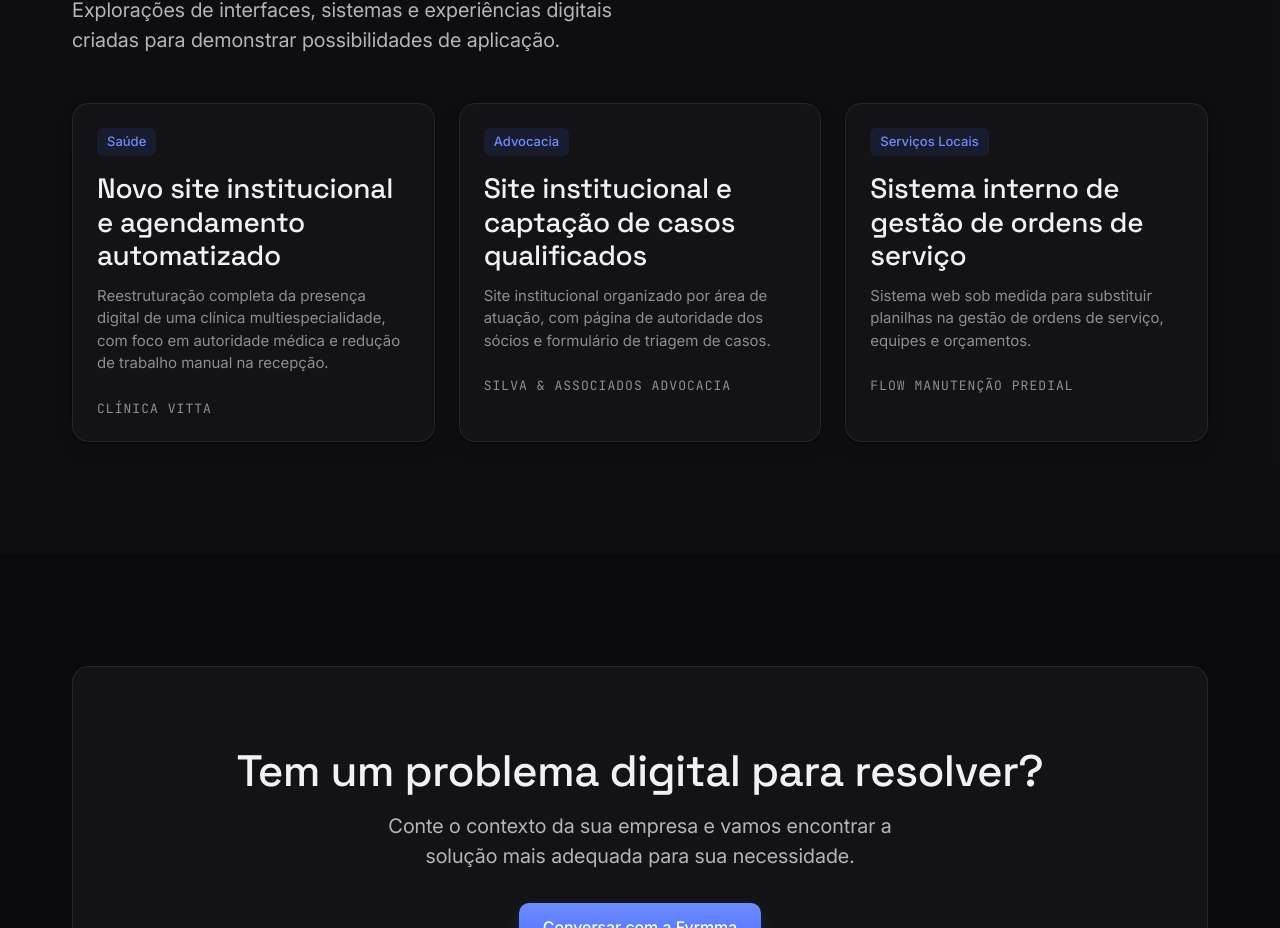
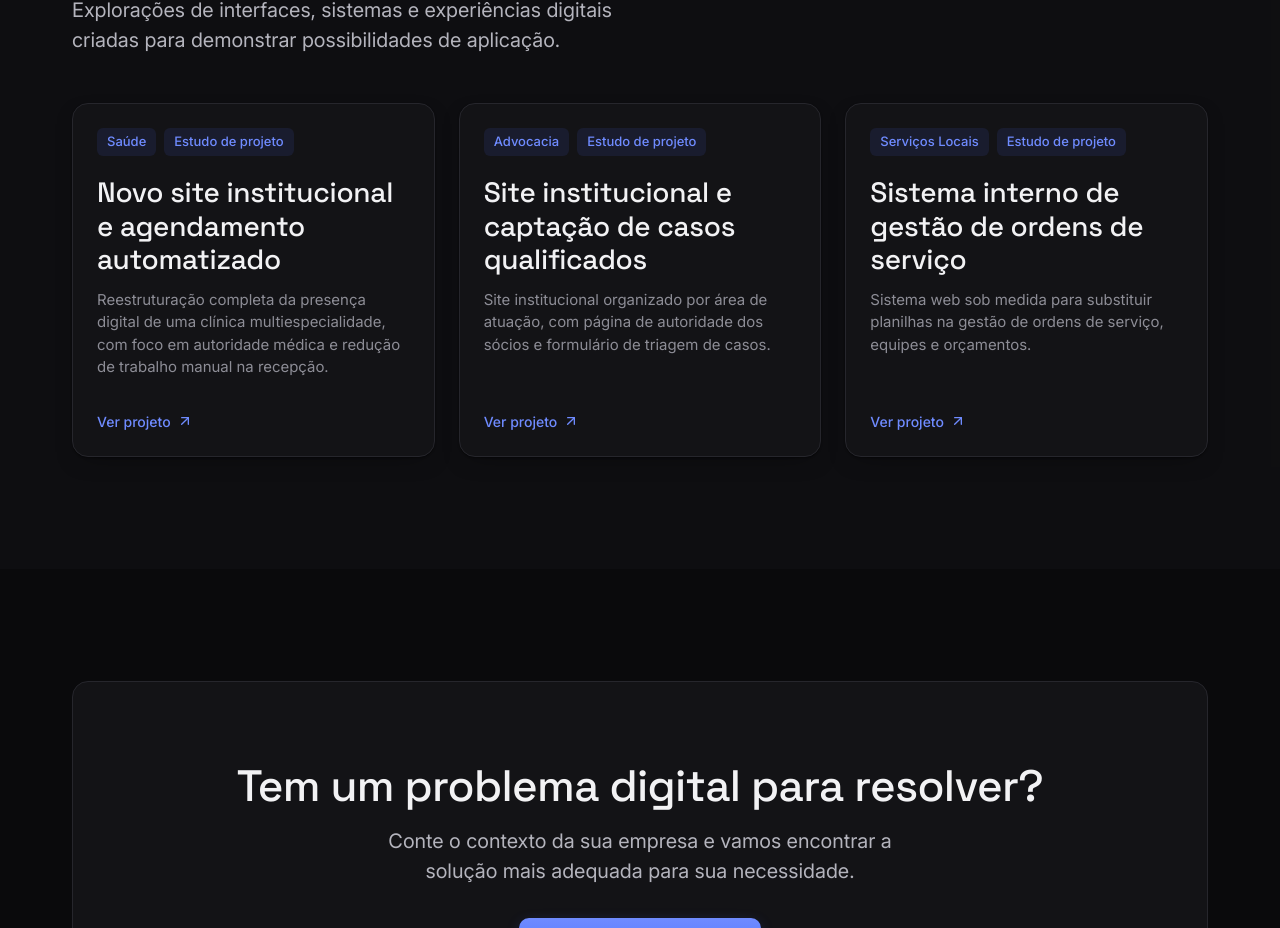
Before and after one commit to marllonpanisset/conjuga, a Next.js app: page / in a window 1280 px wide. Shown: the part 3852-4780 px from the top of the page. Built offline with nearby package versions, Linux system fonts and the light colour scheme.

Commit message:
ui: improve case card presentation and interactions

```diff
--- a/components/sections/CaseCard.tsx
+++ b/components/sections/CaseCard.tsx
@@ -1,21 +1,36 @@
 import Link from "next/link";
+import { ArrowUpRight } from "lucide-react";
 import { Card, Heading, Text, Tag } from "@/components/ui";
 import type { CaseStudy } from "@/types/case-study";
 
 export function CaseCard({ caseStudy }: { caseStudy: CaseStudy }) {
   return (
-    <Link href={`/projetos/${caseStudy.slug}` as never} className="block h-full">
-      <Card className="flex h-full flex-col">
-        <Tag className="w-fit">{caseStudy.segment}</Tag>
-        <Heading as="h3" className="mt-4">
+    <Link
+      href={`/projetos/${caseStudy.slug}` as never}
+      className="group block h-full"
+    >
+      <Card className="flex h-full flex-col transition-transform duration-300 group-hover:-translate-y-1">
+        <div className="flex flex-wrap gap-2">
+          <Tag className="w-fit">{caseStudy.segment}</Tag>
+
+          <Tag className="w-fit">Estudo de projeto</Tag>
+        </div>
+
+        <Heading as="h3" className="mt-5">
           {caseStudy.title}
         </Heading>
+
         <Text variant="muted" className="mt-3">
           {caseStudy.summary}
         </Text>
-        <Text variant="caption" className="mt-6">
-          {caseStudy.client}
-        </Text>
+
+        <div className="mt-auto flex items-center gap-1.5 pt-8 text-[0.875rem] font-medium text-signal-strong transition-colors group-hover:text-signal">
+          Ver projeto
+          <ArrowUpRight
+            size={16}
+            className="transition-transform duration-300 ease-out group-hover:translate-x-0.5 group-hover:-translate-y-0.5"
+          />
+        </div>
       </Card>
     </Link>
   );
```
